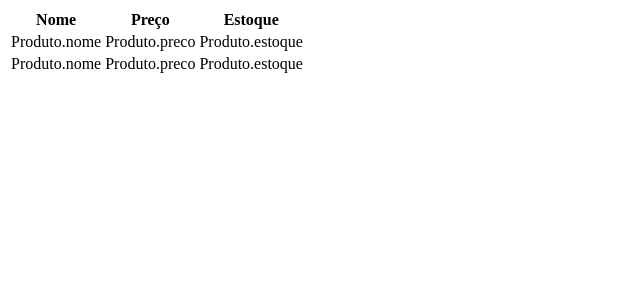
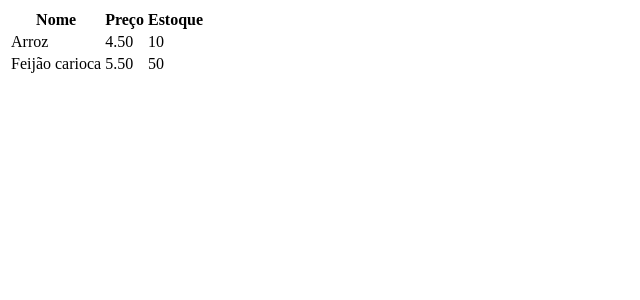
Before and after one commit to leonardo-senac/projeto_django, a Django app: page /produtos/ in a window 1280 px wide. Shown: the top 300 px of the page, without its empty margins (0-640 px from the left). Run offline with Django 4.2, Linux system fonts and the light colour scheme; data comes from the database, SQL or seed files in the repository.

Commit message:
resposta final

```diff
--- a/loja_virtual/core/templates/produtos.html
+++ b/loja_virtual/core/templates/produtos.html
@@ -14,9 +14,9 @@
         </tr>
         {% for Produto in produtos %}
         <tr>
-            <td>Produto.nome</td>
-            <td>Produto.preco</td>
-            <td>Produto.estoque</td>
+            <td>{{Produto.nome}}</td>
+            <td>{{Produto.preco}}</td>
+            <td>{{Produto.estoque}}</td>
 
         </tr>
    {% endfor %}
```
